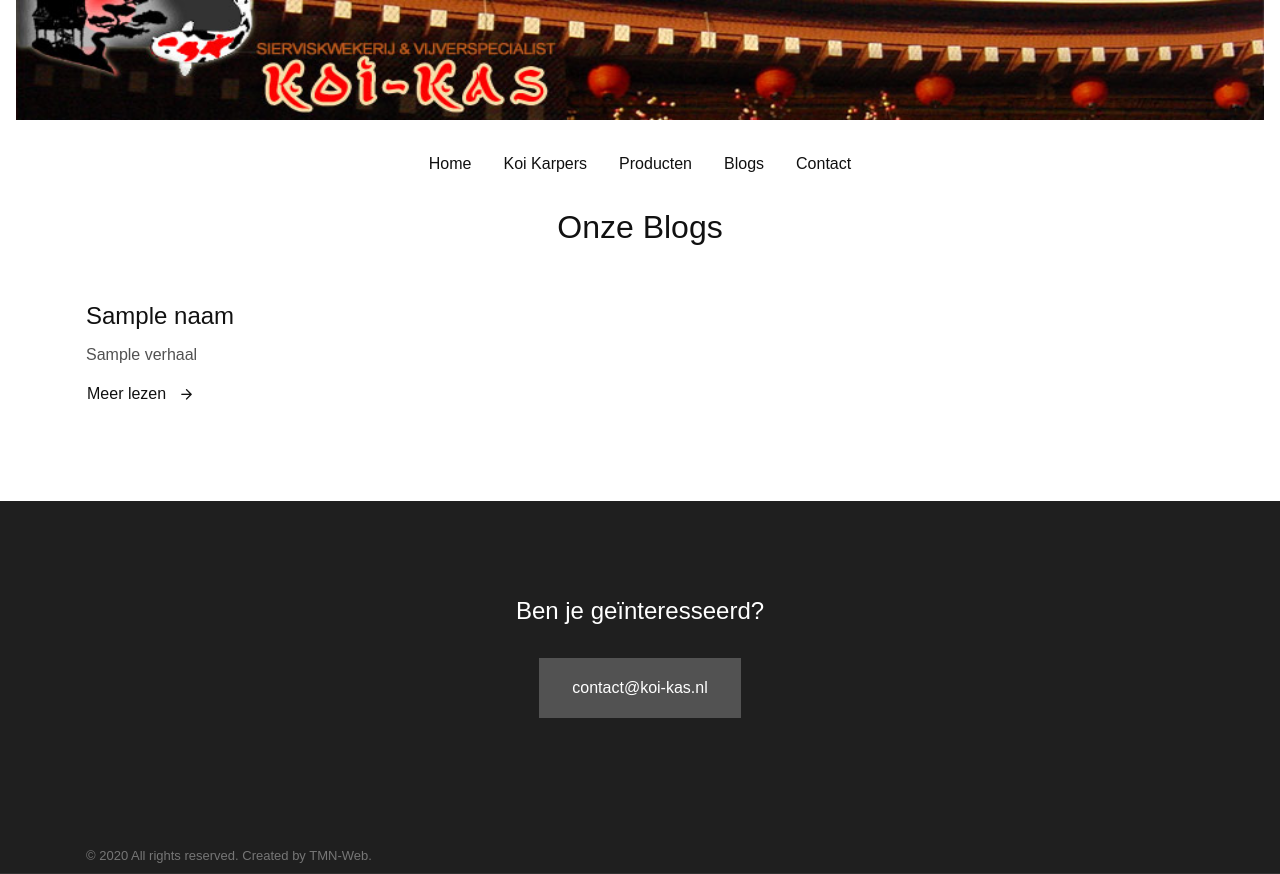
After one commit to ThomasVanRijn/Koi-Kas, a Symfony app: template symfony/koi-kas/templates/bezoeker/blogs.html.twig in a window 1280 px wide. The commit adds this page. Run offline with Twig, Linux system fonts and the light colour scheme; the template is opened without the code that fills it: most values are stand-ins (such as "Sample title", 1, 10 or a date in 2020); some libraries are stand-ins or nearby versions; some web fonts are replaced.

Commit message:
opmaak gefixt

```diff
--- a/symfony/koi-kas/composer.json
+++ b/symfony/koi-kas/composer.json
@@ -7,6 +7,7 @@
         "ext-iconv": "*",
         "hshn/base64-encoded-file": "^2.0",
         "sensio/framework-extra-bundle": "^5.1",
+        "stfalcon/tinymce-bundle": "*",
         "symfony/asset": "4.4.*",
         "symfony/console": "4.4.*",
         "symfony/dotenv": "4.4.*",
@@ -30,7 +31,7 @@
         "symfony/web-server-bundle": "4.4.*",
         "symfony/webpack-encore-bundle": "^1.7",
         "symfony/yaml": "4.4.*",
-        "stfalcon/tinymce-bundle": "*"
+        "twig/twig": "~2.0"
     },
     "require-dev": {
         "symfony/debug-pack": "*",
--- a/symfony/koi-kas/package.json
+++ b/symfony/koi-kas/package.json
@@ -4,7 +4,7 @@
         "@editorjs/editorjs": "^2.16.1",
         "@editorjs/header": "^2.4.0",
         "@editorjs/image": "^2.3.3",
-        "@symfony/webpack-encore": "^0.28.2",
+        "@symfony/webpack-encore": "^0.28.3",
         "core-js": "^3.0.0",
         "regenerator-runtime": "^0.13.2",
         "webpack-notifier": "^1.8.0"
--- a/symfony/koi-kas/src/Controller/BlogPostController.php
+++ b/symfony/koi-kas/src/Controller/BlogPostController.php
@@ -84,7 +84,7 @@ class BlogPostController extends AbstractController
      */
     public function delete(Request $request, BlogPost $blogPost): Response
     {
-        if ($this->isCsrfTokenValid('delete'.$blogPost->getId(), $request->request->get('_token'))) {
+        if ($this->isCsrfTokenValid('delete' . $blogPost->getId(), $request->request->get('_token'))) {
             $entityManager = $this->getDoctrine()->getManager();
             $entityManager->remove($blogPost);
             $entityManager->flush();
--- a/symfony/koi-kas/src/Migrations/Version20200226180729.php
+++ b/symfony/koi-kas/src/Migrations/Version20200403090526.php
@@ -10,7 +10,7 @@ use Doctrine\Migrations\AbstractMigration;
 /**
  * Auto-generated Migration: Please modify to your needs!
  */
-final class Version20200226180729 extends AbstractMigration
+final class Version20200403090526 extends AbstractMigration
 {
     public function getDescription() : string
     {
@@ -25,7 +25,7 @@ final class Version20200226180729 extends AbstractMigration
         $this->addSql('CREATE TABLE blog_post (id INT AUTO_INCREMENT NOT NULL, naam VARCHAR(255) NOT NULL, verhaal LONGTEXT NOT NULL, images LONGTEXT DEFAULT NULL COMMENT \'(DC2Type:array)\', PRIMARY KEY(id)) DEFAULT CHARACTER SET utf8mb4 COLLATE `utf8mb4_unicode_ci` ENGINE = InnoDB');
         $this->addSql('CREATE TABLE categorie (id INT AUTO_INCREMENT NOT NULL, naam VARCHAR(255) NOT NULL, PRIMARY KEY(id)) DEFAULT CHARACTER SET utf8mb4 COLLATE `utf8mb4_unicode_ci` ENGINE = InnoDB');
         $this->addSql('CREATE TABLE image (id INT AUTO_INCREMENT NOT NULL, naam VARCHAR(255) NOT NULL, string LONGTEXT NOT NULL, uri LONGTEXT NOT NULL, hoogte VARCHAR(255) NOT NULL, breedte VARCHAR(255) NOT NULL, PRIMARY KEY(id)) DEFAULT CHARACTER SET utf8mb4 COLLATE `utf8mb4_unicode_ci` ENGINE = InnoDB');
-        $this->addSql('CREATE TABLE karper (id INT AUTO_INCREMENT NOT NULL, soort_id INT NOT NULL, kweker_id INT NOT NULL, leeftijd_id INT NOT NULL, maat_id INT NOT NULL, naam VARCHAR(255) NOT NULL, image LONGTEXT NOT NULL, prijs NUMERIC(10, 2) NOT NULL, INDEX IDX_44E58F723DEE50DF (soort_id), INDEX IDX_44E58F722CF3838D (kweker_id), INDEX IDX_44E58F72CFEDAEC0 (leeftijd_id), INDEX IDX_44E58F726DAA5BB0 (maat_id), PRIMARY KEY(id)) DEFAULT CHARACTER SET utf8mb4 COLLATE `utf8mb4_unicode_ci` ENGINE = InnoDB');
+        $this->addSql('CREATE TABLE karper (id INT AUTO_INCREMENT NOT NULL, soort_id INT NOT NULL, kweker_id INT NOT NULL, leeftijd_id INT NOT NULL, maat_id INT NOT NULL, naam VARCHAR(255) NOT NULL, image LONGTEXT DEFAULT NULL, prijs NUMERIC(10, 2) NOT NULL, INDEX IDX_44E58F723DEE50DF (soort_id), INDEX IDX_44E58F722CF3838D (kweker_id), INDEX IDX_44E58F72CFEDAEC0 (leeftijd_id), INDEX IDX_44E58F726DAA5BB0 (maat_id), PRIMARY KEY(id)) DEFAULT CHARACTER SET utf8mb4 COLLATE `utf8mb4_unicode_ci` ENGINE = InnoDB');
         $this->addSql('CREATE TABLE kweker (id INT AUTO_INCREMENT NOT NULL, naam VARCHAR(255) NOT NULL, zoek_naam VARCHAR(255) DEFAULT NULL, PRIMARY KEY(id)) DEFAULT CHARACTER SET utf8mb4 COLLATE `utf8mb4_unicode_ci` ENGINE = InnoDB');
         $this->addSql('CREATE TABLE leeftijd (id INT AUTO_INCREMENT NOT NULL, naam VARCHAR(255) NOT NULL, zoek_naam VARCHAR(255) DEFAULT NULL, PRIMARY KEY(id)) DEFAULT CHARACTER SET utf8mb4 COLLATE `utf8mb4_unicode_ci` ENGINE = InnoDB');
         $this->addSql('CREATE TABLE maat (id INT AUTO_INCREMENT NOT NULL, naam VARCHAR(255) NOT NULL, zoek_naam VARCHAR(255) DEFAULT NULL, PRIMARY KEY(id)) DEFAULT CHARACTER SET utf8mb4 COLLATE `utf8mb4_unicode_ci` ENGINE = InnoDB');
--- a/symfony/koi-kas/templates/base.html.twig
+++ b/symfony/koi-kas/templates/base.html.twig
@@ -58,7 +58,7 @@
         <div class="container">
 
             <!-- Brand -->
-            {% block goback %}{% endblock %}
+{#            {% block goback %}{% endblock %}#}
 
             <!-- Toggler -->
             <button class="navbar-toggler" type="button" data-toggle="collapse" data-target="#navbarCollapse"
@@ -258,11 +258,13 @@
 
 
                     </li>
+
+                    {% if is_granted('ROLE_ADMIN') %}
                     <li class="nav-item dropdown">
 
                         <!-- Toggle -->
                         <a class="nav-link" data-toggle="dropdown"
-                           href="https://yevgenysim.github.io/shopper/index.html#">Blog</a>
+                           href="https://yevgenysim.github.io/shopper/index.html#">Blogs</a>
 
                         <!-- Menu -->
                         <div class="dropdown-menu">
@@ -273,20 +275,25 @@
                                             <a class="list-styled-link"
                                                href="https://yevgenysim.github.io/shopper/blog.html">Blog</a>
                                         </li>
-                                        {% if is_granted('ROLE_ADMIN') %}
                                         <li class="list-styled-item">
                                             <a class="list-styled-link"
                                                href="https://yevgenysim.github.io/shopper/blog-post.html">Blog Post
                                                 Toevoegen</a>
                                         </li>
-                                        {% endif %}
                                     </ul>
                                 </div>
                             </div>
                         </div>
+                    </li>
+                    {% else %}
+                        <li class="nav-item">
 
+                            <!-- Toggle -->
+                            <a class="nav-link" href="{{ path('blogs') }}">Blogs</a>
 
                         </li>
+                    {% endif %}
+
                     <li class="nav-item">
                         <a class="nav-link"
                            href="/contact">Contact</a>
@@ -299,17 +306,6 @@
                         </li>
                     {% endif %}
                 </ul>
-
-                <!-- Nav -->
-                <ul class="navbar-nav flex-row">
-                    <li class="nav-item">
-                        <a class="nav-link" data-toggle="modal"
-                           href="https://yevgenysim.github.io/shopper/index.html#modalSearch">
-                            <i class="fas fa-search"></i>
-                        </a>
-                    </li>
-                </ul>
-
             </div>
 
         </div>
@@ -324,7 +320,7 @@
 
     <!-- FOOTER -->
     <footer class="bg-dark bg-cover @@classList">
-        <div class="py-12 border-bottom border-gray-700">
+        <div class="pt-12 border-bottom border-gray-700">
             <div class="container">
                 <div class="row justify-content-center">
                     <div class="col-12 col-md-10 col-lg-8 col-xl-6">
@@ -485,14 +481,14 @@
                     <!--            </div>-->
                 </div>
             </div>
-            <div class="py-6">
+            <div class="pt-6 pb-2">
                 <div class="container">
                     <div class="row">
                         <div class="col">
 
                             <!-- Copyright -->
                             <p class="mb-3 mb-md-0 font-size-xxs text-muted">
-                                © 2019 All rights reserved. Created by TMN-Web.
+                                © 2020 All rights reserved. Created by TMN-Web.
                             </p>
 
                         </div>
--- /dev/null
+++ b/symfony/koi-kas/templates/bezoeker/blogs.html.twig
@@ -0,0 +1,47 @@
+{% extends 'base.html.twig' %}
+
+{% block main %}
+    <div class="container">
+        <h3 class="mb-7 text-center">Onze Blogs</h3>
+
+        <div class="row">
+            {% for blog_post in blog_posts %}
+                <div class="col-12 col-md-6">
+
+                    <!-- Card -->
+                    <div class="card mb-7">
+
+{#                        <!-- Badge -->#}
+{#                        <div class="badge badge-white card-badge">#}
+{#                            <time class="text-uppercase" datetime="2019-06-20">Jun 20</time>#}
+{#                        </div>#}
+
+                        <!-- Image -->
+                        <img class="card-img-top" src="https://via.placeholder.com/500" alt="">
+
+                        <!-- Body -->
+                        <div class="card-body px-0">
+
+                            <!-- Heading -->
+                            <h5>{{ blog_post.naam }}</h5>
+
+                            <!-- Text -->
+                            <div class="mb-0 text-gray-500" style="max-height: 100px; overflow: hidden">
+                                {{ blog_post.verhaal|raw }}
+                            </div>
+
+                            <!-- Button -->
+                            <a class="btn btn-link stretched-link px-0 text-reset"
+                               href="{{ path('blog_detail', {'id': blog_post.id}) }}">
+                                Meer lezen <i class="fe fe-arrow-right ml-2"></i>
+                            </a>
+
+                        </div>
+
+                    </div>
+
+                </div>
+            {% endfor %}
+        </div>
+    </div>
+{% endblock %}
```
Also changed, not shown: symfony/koi-kas/src/Controller/BezoekerController.php (+22 -0 lines), symfony/koi-kas/src/Migrations/Version20200225173142.php (deleted, +0 -57 lines), symfony/koi-kas/templates/bezoeker/blog-post.html.twig (added, +56 -0 lines), symfony/koi-kas/templates/blog_post/index.html.twig (+10 -4 lines), symfony/koi-kas/templates/blog_post/new.html.twig (+8 -6 lines), symfony/koi-kas/templates/blog_post/show.html.twig (+1 -1 lines), 2 other files. Lines whose indentation alone changed are shown as unchanged.
